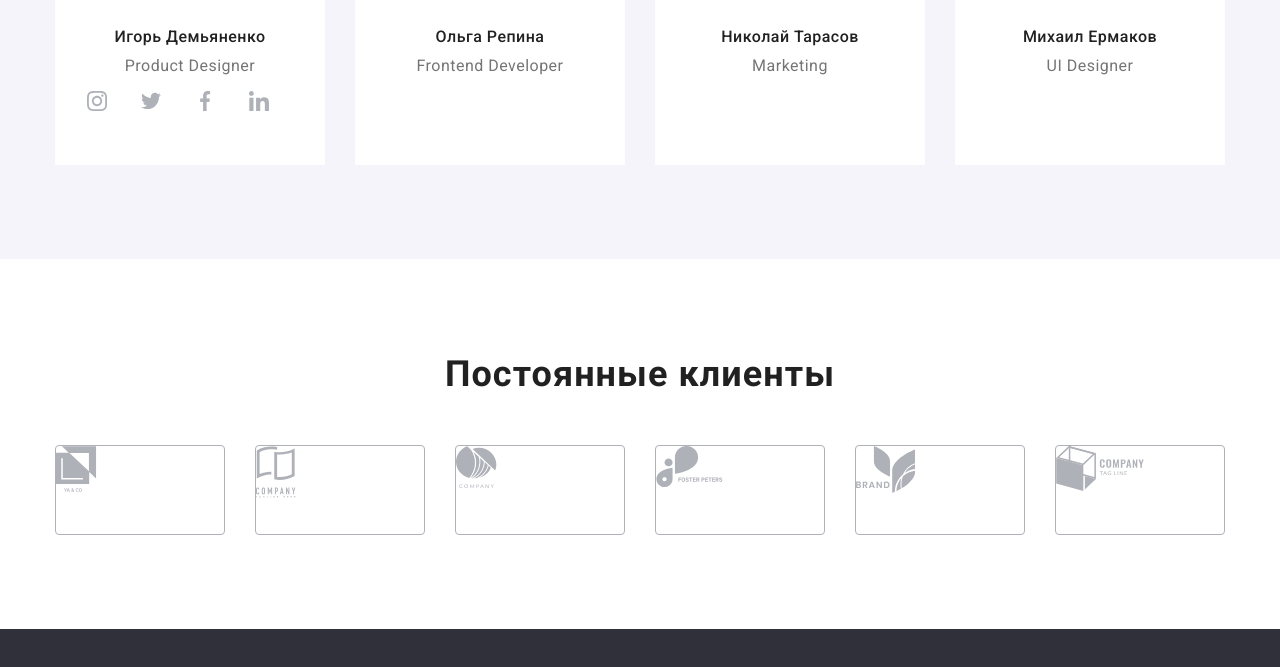
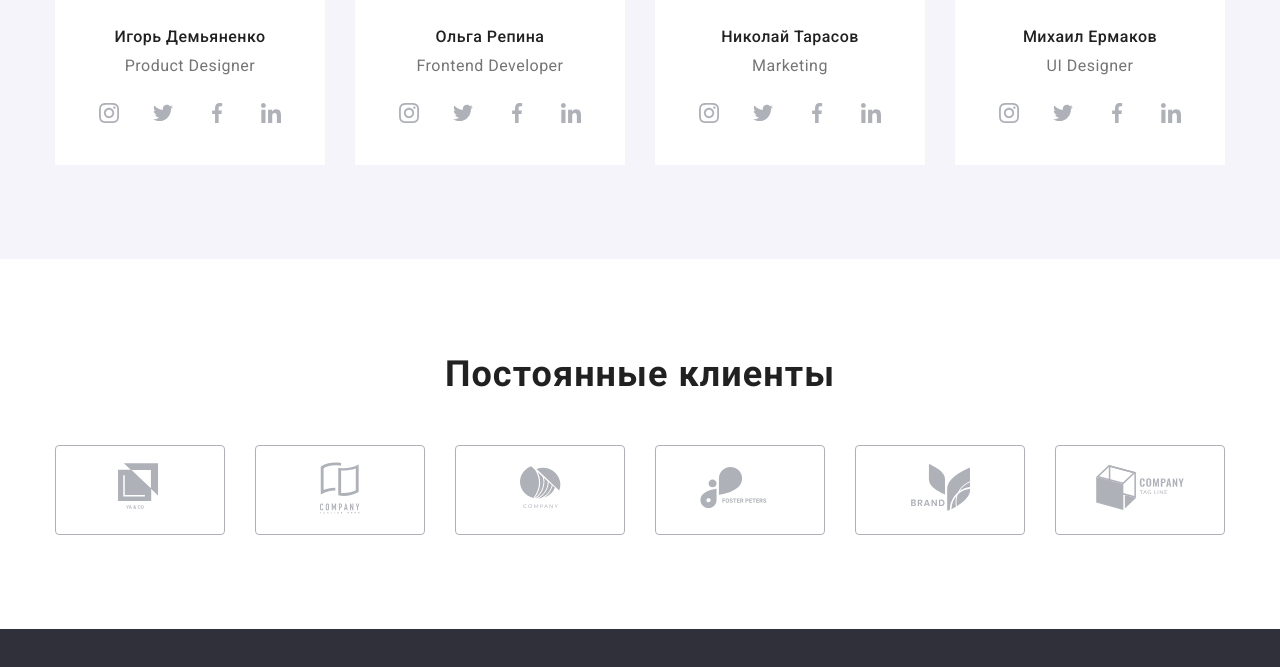
Before and after one commit to alex-voytko/goit-markup-hw-04, a plain HTML site: page index.html in a window 1280 px wide. Shown: the part 2058-2725 px from the top of the page. Drawn offline with nearby package versions, Linux system fonts and the light colour scheme.

Commit message:
ДЗ-4. 1.3.0.0

```diff
--- a/css/styles.css
+++ b/css/styles.css
@@ -261,13 +261,20 @@ ul {
     justify-content: center;
 }
 .section-4 .social-links-icons li {
-    content: "";
     width: 44px;
     height: 44px;
-    background-repeat: no-repeat;
-    background-position: center;
     border-radius: 50%;
     margin-right: 10px;
+}
+.section-4 .social-links-icons a {
+    display: flex;
+    align-items: center;
+    justify-content: center;
+    width: 44px;
+    height: 44px;
+}
+.section-4 .sm-icon {
+    fill: red;
 }
 .section-4 .social-links-icons li:nth-child(4) {
     margin-right: 0;
@@ -275,14 +282,16 @@ ul {
 .section-4 .social-links-icons li:hover {
     background-color: var(--accent-color);
 }
-.section-4 .social-links-icons svg {
-    background-position: center;
-    background-repeat: no-repeat;
+.section-4 .social-links-icons li:hover svg {
+    fill: var(--title-text-color);
 }
 .section-5 ul {
     display: flex;
 }
 .section-5 ul li {
+    display: flex;
+    align-items: center;
+    justify-content: center;
     width: 170px;
     height: 90px;
     border: 1px solid #AFB1B8;
@@ -292,14 +301,12 @@ ul {
 .section-5 ul li:last-child {
     margin-right: 0;
 }
-.section-5 ul li svg {
-    background-position: center;
-    background-repeat: no-repeat;
+.section-5 .icon {
 }
-.section-5 ul li:hover {
+.section-5 li:hover {
     border: 1px solid var(--accent-color);
 }
-.section-5 ul li:hover svg {
+.section-5 .icon:hover .icon {
     fill: var(--accent-color);
 }
 .section-5 ul a {
--- a/index.html
+++ b/index.html
@@ -88,22 +88,22 @@
                         <h3>Игорь Демьяненко</h3>
                         <p>Product Designer</p>
                        <ul class="social-links-icons">
-                           <li><a href="" class="icon-link">
-                               <svg width="20" height="20">
+                           <li><a href="">
+                               <svg class="sm-icon" width="20" height="20">
                                    <use href="./img/svg/sprite.svg#icon-instagram" class="icon-link"></use>
                                </svg>
                            </a></li>
-                           <li><a href="" class="icon-link">
+                           <li><a href="">
                             <svg width="20" height="20">
                                 <use href="./img/svg/sprite.svg#icon-twitter" class="icon-link"></use>
                             </svg>
                            </a></li>
-                           <li><a href="" class="icon-link">
+                           <li><a href="">
                             <svg width="20" height="20">
                                 <use href="./img/svg/sprite.svg#icon-facebook" class="icon-link"></use>
                             </svg>
                            </a></li>
-                           <li><a href="" class="icon-link">
+                           <li><a href="">
                             <svg width="20" height="20">
                                 <use href="./img/svg/sprite.svg#icon-linkedin" class="icon-link"></use>
                             </svg>
@@ -115,13 +115,25 @@
                         <h3>Ольга Репина</h3>
                         <p>Frontend Developer</p>
                         <ul class="social-links-icons">
-                           <li><a href="" class="icon-link">
+                            <li><a href="">
+                                <svg width="20" height="20">
+                                    <use href="./img/svg/sprite.svg#icon-instagram" class="icon-link"></use>
+                                </svg>
                             </a></li>
-                           <li><a href="" class="icon-link">
+                            <li><a href="">
+                             <svg width="20" height="20">
+                                 <use href="./img/svg/sprite.svg#icon-twitter" class="icon-link"></use>
+                             </svg>
                             </a></li>
-                           <li><a href="" class="icon-link">
+                            <li><a href="">
+                             <svg width="20" height="20">
+                                 <use href="./img/svg/sprite.svg#icon-facebook" class="icon-link"></use>
+                             </svg>
                             </a></li>
-                           <li><a href="" class="icon-link">
+                            <li><a href="">
+                             <svg width="20" height="20">
+                                 <use href="./img/svg/sprite.svg#icon-linkedin" class="icon-link"></use>
+                             </svg>
                             </a></li>
                         </ul>
                     </li>
@@ -130,13 +142,25 @@
                         <h3>Николай Тарасов</h3>
                         <p>Marketing</p>
                         <ul class="social-links-icons">
-                           <li><a href="" class="icon-link">
+                            <li><a href="">
+                                <svg width="20" height="20">
+                                    <use href="./img/svg/sprite.svg#icon-instagram" class="icon-link"></use>
+                                </svg>
                             </a></li>
-                           <li><a href="" class="icon-link">
+                            <li><a href="">
+                             <svg width="20" height="20">
+                                 <use href="./img/svg/sprite.svg#icon-twitter" class="icon-link"></use>
+                             </svg>
                             </a></li>
-                           <li><a href="" class="icon-link">
+                            <li><a href="">
+                             <svg width="20" height="20">
+                                 <use href="./img/svg/sprite.svg#icon-facebook" class="icon-link"></use>
+                             </svg>
                             </a></li>
-                           <li><a href="" class="icon-link">
+                            <li><a href="">
+                             <svg width="20" height="20">
+                                 <use href="./img/svg/sprite.svg#icon-linkedin" class="icon-link"></use>
+                             </svg>
                             </a></li>
                         </ul>
                     </li>
@@ -145,13 +169,25 @@
                         <h3>Михаил Ермаков</h3>
                         <p>UI Designer</p>
                         <ul class="social-links-icons">
-                           <li><a href="" class="icon-link">
+                            <li><a href="">
+                                <svg width="20" height="20">
+                                    <use href="./img/svg/sprite.svg#icon-instagram" class="icon-link"></use>
+                                </svg>
                             </a></li>
-                           <li><a href="" class="icon-link">
+                            <li><a href="">
+                             <svg width="20" height="20">
+                                 <use href="./img/svg/sprite.svg#icon-twitter" class="icon-link"></use>
+                             </svg>
                             </a></li>
-                           <li><a href="" class="icon-link">
+                            <li><a href="">
+                             <svg width="20" height="20">
+                                 <use href="./img/svg/sprite.svg#icon-facebook" class="icon-link"></use>
+                             </svg>
                             </a></li>
-                           <li><a href="" class="icon-link">
+                            <li><a href="">
+                             <svg width="20" height="20">
+                                 <use href="./img/svg/sprite.svg#icon-linkedin" class="icon-link"></use>
+                             </svg>
                             </a></li>
                         </ul>
                     </li>
@@ -165,32 +201,32 @@
                 <h2>Постоянные клиенты</h2>
                 <ul>
                     <li><a href="#">
-                        <svg width="44.27" height="49.23">
+                        <svg class="icon" width="44.27" height="49.23">
                             <use href="./img/svg/sprite.svg#icon-logo-1"></use>
                         </svg>
                         </a></li>
                     <li><a href="#">
-                        <svg width="40" height="52">
+                        <svg class="icon" width="40" height="52">
                             <use href="./img/svg/sprite.svg#icon-logo-2"></use>
                         </svg>
                         </a></li>
                     <li><a href="#">
-                        <svg width="41" height="42.6">
+                        <svg class="icon" width="41" height="42.6">
                             <use href="./img/svg/sprite.svg#icon-logo-3"></use>
                         </svg>
                         </a></li>
                     <li><a href="#">
-                        <svg width="79.66" height="42.02">
+                        <svg class="icon" width="79.66" height="42.02">
                             <use href="./img/svg/sprite.svg#icon-logo-4"></use>
                         </svg>
                         </a></li>
                     <li><a href="#">
-                        <svg width="59" height="47">
+                        <svg class="icon" width="59" height="47">
                             <use href="./img/svg/sprite.svg#icon-logo-5"></use>
                         </svg>
                         </a></li>
                     <li><a href="#">
-                        <svg width="88.48" height="45.44">
+                        <svg class="icon" width="88.48" height="45.44">
                             <use href="./img/svg/sprite.svg#icon-logo-6"></use>
                         </svg>
                         </a></li>
```
Lines whose indentation alone changed are shown as unchanged.
